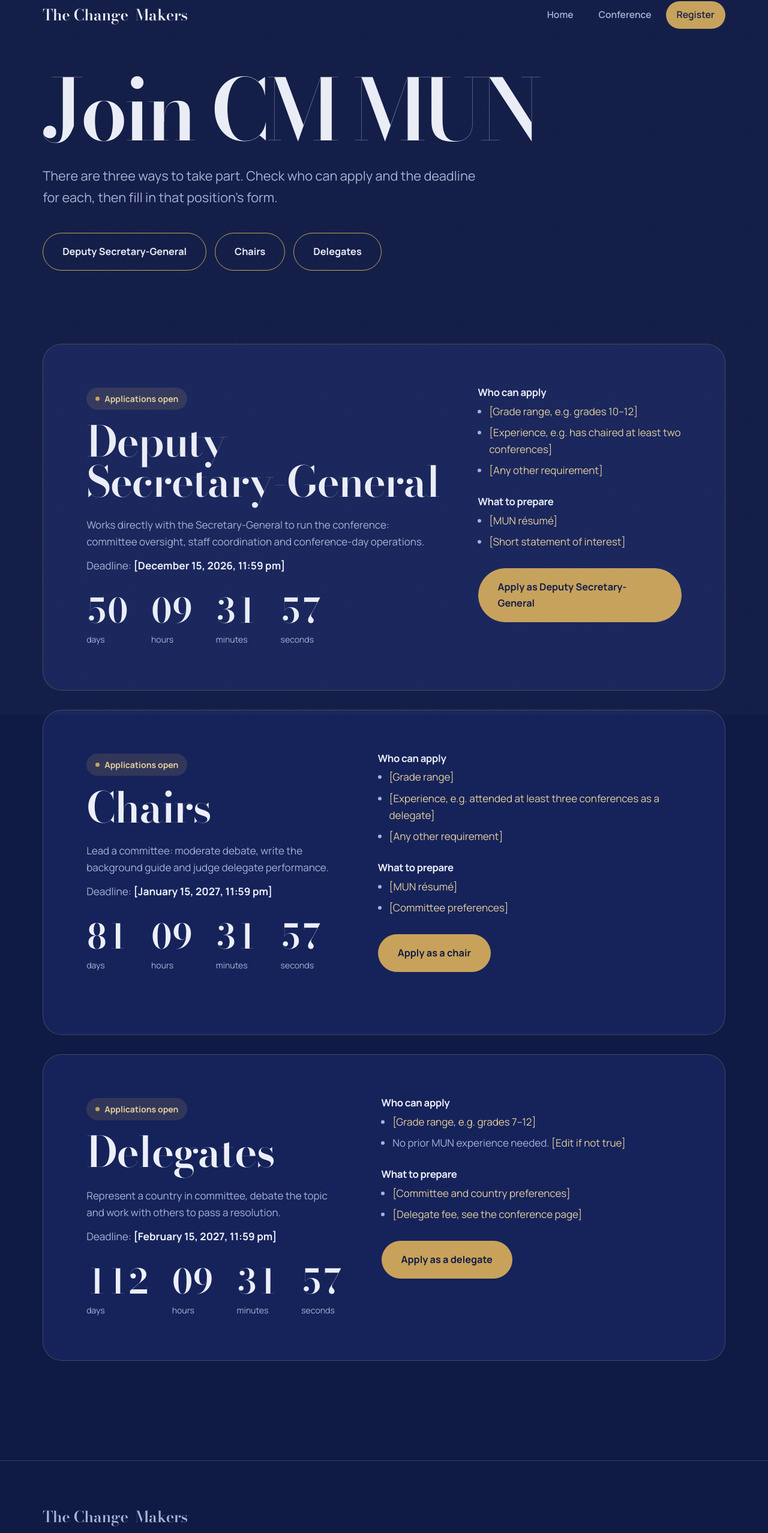
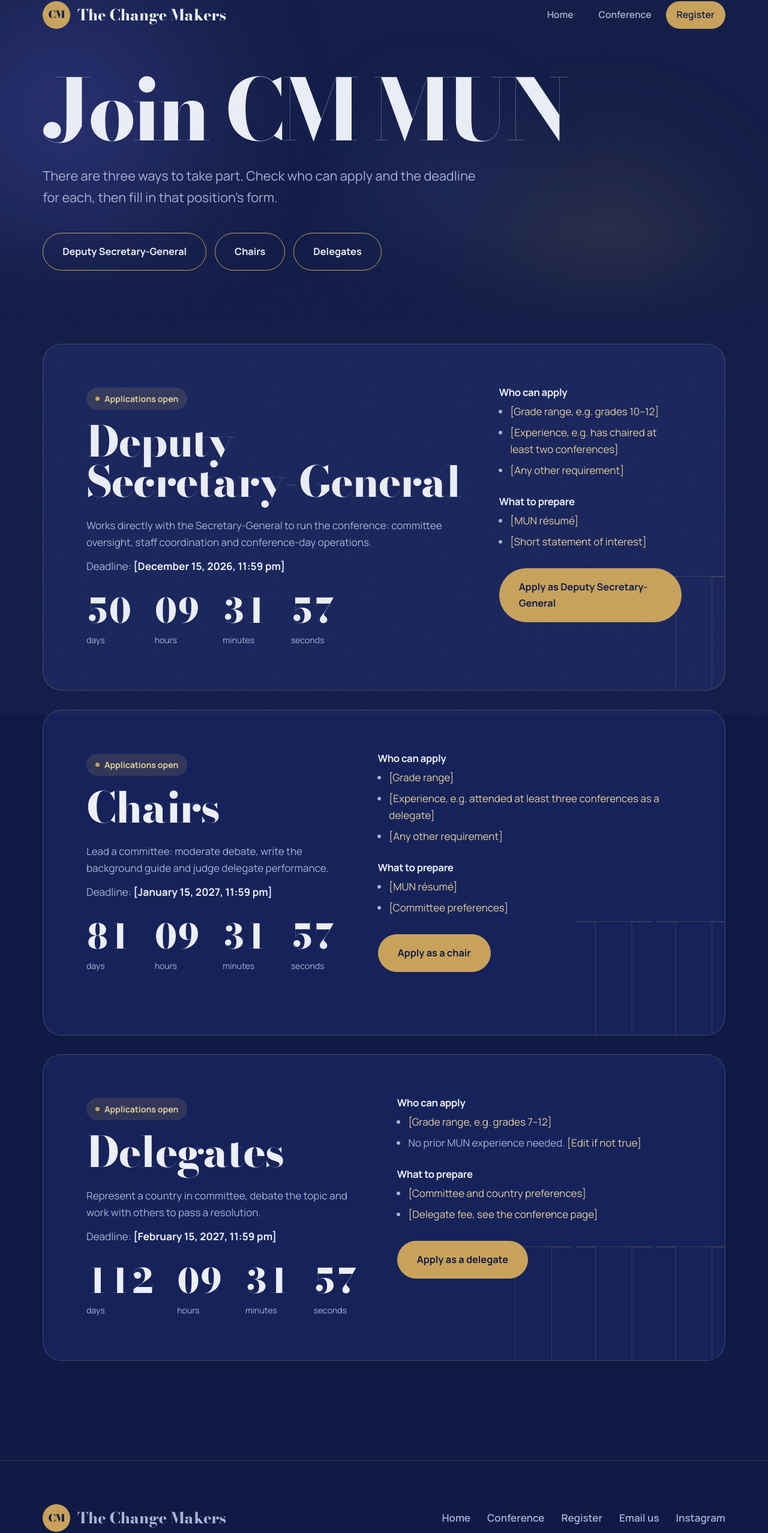
Before and after one commit to xharychng/the-change-maker.org, a plain HTML site: page register.html in a window 1280 px wide. Shown: the part 17-2572 px from the top of the page at 60% size. Drawn offline with nearby package versions, Linux system fonts and the light colour scheme.

Commit message:
Add files via upload

```diff
--- a/register.html
+++ b/register.html
@@ -8,14 +8,19 @@
   <link rel="canonical" href="https://the-change-makers.org/register.html">
   <link rel="preconnect" href="https://fonts.googleapis.com">
   <link rel="preconnect" href="https://fonts.gstatic.com" crossorigin>
-  <link href="https://fonts.googleapis.com/css2?family=Bodoni+Moda:opsz,wght@6..96,400..600&family=Manrope:wght@400;500;600;700&display=swap" rel="stylesheet">
+  <link href="https://fonts.googleapis.com/css2?family=Bodoni+Moda:opsz,wght@6..96,400..900&family=Manrope:wght@400;500;600;700;800&display=swap" rel="stylesheet">
   <link rel="stylesheet" href="style.css">
+  <script>document.documentElement.classList.add("js");setTimeout(function(){if(!window.gsap){var c=document.querySelector(".curtain");if(c){c.style.transition="transform .8s";c.style.transform="translateY(-101%)";}}},2500);</script>
+
 </head>
 <body>
+  <div class="curtain" aria-hidden="true"><div class="curtain-mark">CM</div><div class="curtain-name">The Change Makers</div></div>
+  <div class="cursor" aria-hidden="true"></div><div class="cursor-dot" aria-hidden="true"></div>
+  <div class="progress" aria-hidden="true"></div>
 
   <header class="nav">
     <div class="wrap">
-      <a class="brand" href="index.html">The Change <span>Makers</span></a>
+      <a class="brand" href="index.html"><span class="mark">CM</span>The Change Makers</a>
       <button class="menu-btn" aria-expanded="false" aria-controls="menu">Menu</button>
       <ul id="menu">
         <li><a href="index.html">Home</a></li>
@@ -27,6 +32,7 @@
 
   <main>
     <section class="hero page-hero" style="min-height:60svh">
+      <div class="aurora" aria-hidden="true"><span class="a1"></span><span class="a2"></span><span class="a3"></span></div>
       <div class="wrap">
         <h1 class="hero-sub" data-split>Join CM MUN</h1>
         <p class="lead">There are three ways to take part. Check who can apply and the deadline for each, then fill in that position's form.</p>
@@ -48,7 +54,8 @@
         -->
 
         <!-- ===== DEPUTY SECRETARY-GENERAL ===== -->
-        <article class="role" id="dsg" data-deadline="2026-12-15T23:59:00+08:00">
+        <article class="role spot" id="dsg" data-deadline="2026-12-15T23:59:00+08:00">
+          <span class="big-num" aria-hidden="true">I</span>
           <div>
             <span class="status">Applications open</span>
             <h2>Deputy Secretary&#8209;General</h2>
@@ -75,7 +82,8 @@
         </article>
 
         <!-- ===== CHAIRS ===== -->
-        <article class="role" id="chairs" data-deadline="2027-01-15T23:59:00+08:00">
+        <article class="role spot" id="chairs" data-deadline="2027-01-15T23:59:00+08:00">
+          <span class="big-num" aria-hidden="true">II</span>
           <div>
             <span class="status">Applications open</span>
             <h2>Chairs</h2>
@@ -102,7 +110,8 @@
         </article>
 
         <!-- ===== DELEGATES ===== -->
-        <article class="role" id="delegates" data-deadline="2027-02-15T23:59:00+08:00">
+        <article class="role spot" id="delegates" data-deadline="2027-02-15T23:59:00+08:00">
+          <span class="big-num" aria-hidden="true">III</span>
           <div>
             <span class="status">Applications open</span>
             <h2>Delegates</h2>
@@ -132,13 +141,18 @@
 
   <footer>
     <div class="wrap">
-      <a class="brand" href="index.html">The Change <span>Makers</span></a>
+      <div class="top">
+        <a class="brand" href="index.html"><span class="mark">CM</span>The Change Makers</a>
         <nav aria-label="Footer">
           <a href="index.html">Home</a>
           <a href="conference.html">Conference</a>
+          <a href="register.html">Register</a>
+          <!-- EDIT: your email and Instagram -->
           <a href="mailto:contact@the-change-makers.org">Email us</a>
           <a href="https://instagram.com/" target="_blank" rel="noopener">Instagram</a>
         </nav>
+      </div>
+      <div class="wordmark" aria-hidden="true">Change <span>Makers</span></div>
       <small>© <span data-year>2026</span> The Change Makers</small>
     </div>
   </footer>
```
Lines whose indentation alone changed are shown as unchanged.
